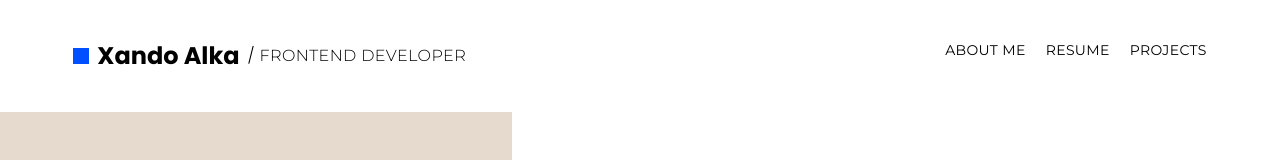
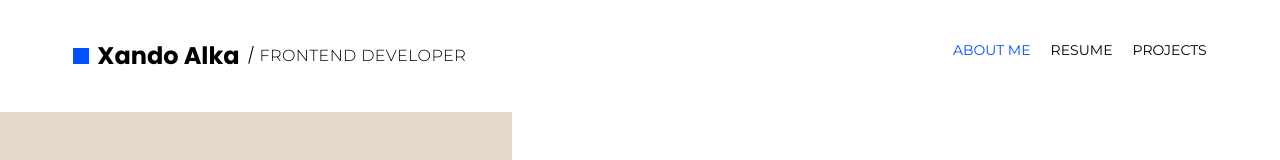
Before and after one commit to xandoalka/Business-CV, a React (Vite) app: page / in a window 1280 px wide. Shown: the top 160 px of the page. Built offline with nearby package versions, Linux system fonts and the light colour scheme.

Commit message:
add color link of nav

```diff
--- a/src/components/Nav.jsx
+++ b/src/components/Nav.jsx
@@ -25,10 +25,10 @@ const Nav = () => {
           <div className={`bg-[#0050ff] rounded-lg h-1 transition-all duration-300 w-full ${isChecked ? 'w-11/12 transform -rotate-45 bg-black' : 'w-full'} `}></div>
           <div className={`bg-[#0050ff] rounded-lg h-1 mt-1.5 transition-all duration-300 ${isChecked ? 'w-1/2 transform rotate-45 translate-x-4 -translate-y-1 bg-black' : 'w-3/4'}`}></div>
         </button>
-        <ul className={`lg:flex gap-5 uppercase text-sm tracking-wide ${isChecked ? 'bg-white flex absolute flex-col gap-8 items-center justify-center w-full -ml-5 h-screen' : 'hidden'}`}>
-          <li><Link to={"/"} className="font-montserrat transition-all duration-200 ease-linear hover:text-[#0050ff]" href="#">About Me</Link></li>
-          <li><Link to={"/resume"} className="font-montserrat transition-all duration-200 ease-linear hover:text-[#0050ff]" href="#">Resume</Link></li>
-          <li><Link to={"/projects"} className="font-montserrat transition-all duration-200 ease-linear hover:text-[#0050ff]" href="#">Projects</Link></li>
+        <ul className={`lg:flex gap-5 uppercase  text-sm  ${isChecked ? 'bg-white flex absolute flex-col gap-8 items-center justify-center w-full -ml-5 h-screen' : 'hidden'}`}>
+          <li><Link to={"/"} className={`font-montserrat transition-all duration-200 ease-linear hover:text-[#0050ff] ${location.pathname === '/' ? 'text-[#0050ff]' : ''}`} href="#">About Me</Link></li>
+          <li><Link to={"/resume"} className={`font-montserrat transition-all duration-200 ease-linear hover:text-[#0050ff] ${location.pathname === '/resume' ? 'text-[#0050ff]' : ''}`} href="#">Resume</Link></li>
+          <li><Link to={"/projects"} className={`font-montserrat transition-all duration-200 ease-linear hover:text-[#0050ff] ${location.pathname === '/projects' ? 'text-[#0050ff]' : ''}`} href="#">Projects</Link></li>
         </ul>
       </div>
     </nav>
```
